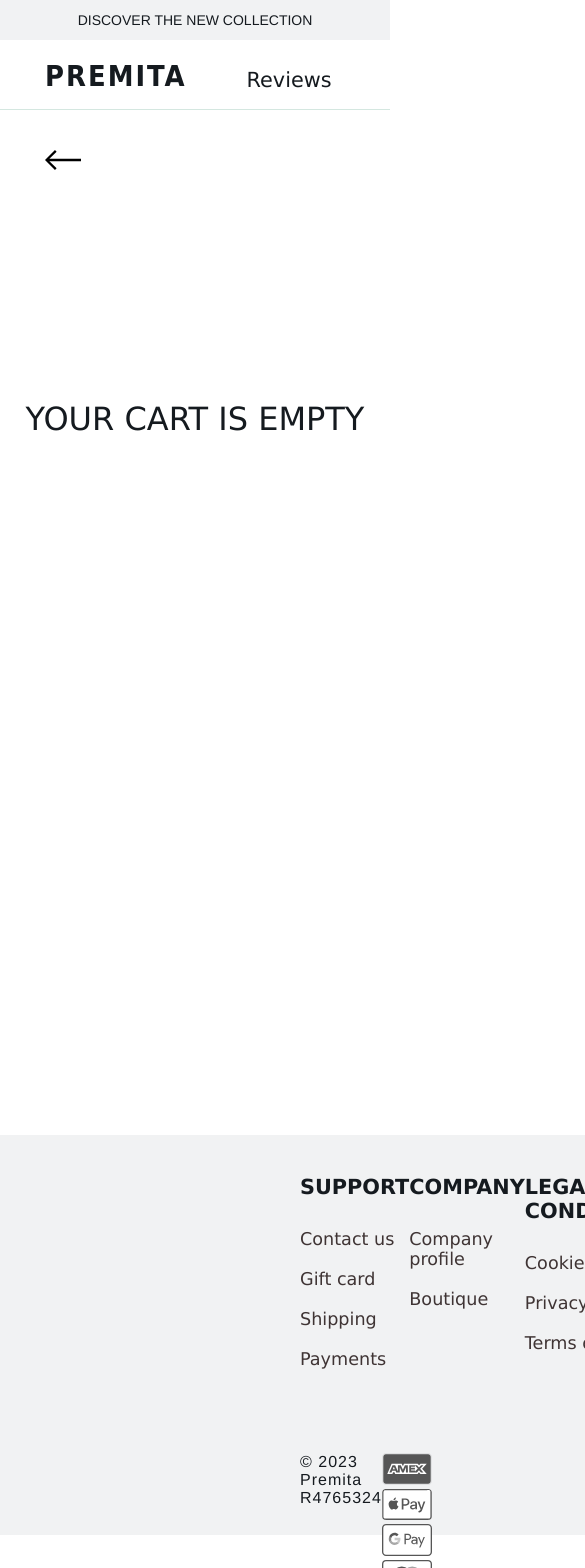
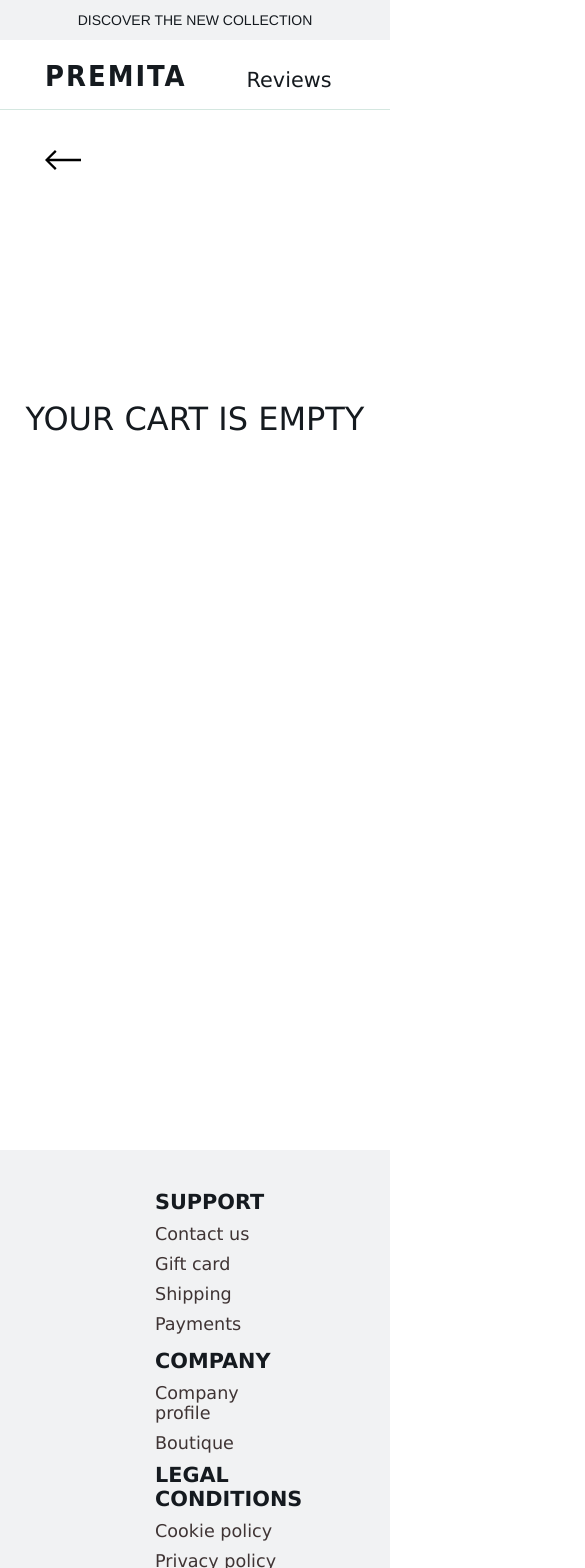
Before and after one commit to SergeiLemeshko/Vue-app-2, a Vue app: page /cart in a window 390 px wide. Shown: the top 1568 px of the page, 585 px wide, since content can reach past the window. Built offline with nearby package versions, Linux system fonts and the light colour scheme.

Commit message:
сделал адаптив для главной страницы и начал корзину

```diff
--- a/src/components/cart/Cart.vue
+++ b/src/components/cart/Cart.vue
@@ -1,12 +1,14 @@
 <template>
     <div class="cart">
-        <router-link :to="{name: 'catalog'}">
-            <div class="product-catalog-in__cart"></div>
-        </router-link>
-            <p class="cart-empty"
+        <p class="cart-empty"
                 v-if="!CART_ARR.length">
                 <span>Your cart is empty</span>
             </p>
+        <div class="cart-left">
+            <router-link :to="{name: 'catalog'}">
+                <div class="product-catalog-in__cart"></div>
+            </router-link>
+
             <cart-item
                 v-for="(elem, index) in CART_ARR"
                 :key="elem.id"
@@ -15,7 +17,9 @@
                 @increment="increment(index)"
                 @decrement="decrement(index)"
             />
-        <div class="cart-sum" v-show="totalCartSum >= 1">
+        </div>
+        <div class="cart-right">
+            <div class="cart-sum" v-show="totalCartSum >= 1">
             <p class="cart-sum__order">Order summary</p>
             <p class="cart-sum__calculate">Shipping calculated at checkout</p>
             <div class="line"></div>
@@ -67,6 +71,7 @@
                                 <img src="@/assets/svg/pay/pay-6.svg">
                             </li>
                         </ul>
+                    </div>
                 </div>
             </div>
         </div>
@@ -132,20 +137,22 @@ export default {
 <style lang="scss" scoped>
 .cart {
     display: flex;
-    flex-direction: column;
+    justify-content: space-between;
+    // flex-direction: column;
     margin: 200px 0px 50px 0px;
-    min-height: 800px;
+    min-height: 900px;
 }
 .cart-sum {
     display: flex;
     flex-direction: column;
-    position: absolute;
+    // position: absolute;
     margin-top: 30px;
-    margin-left: 850px;
+    margin-right: 470px;
+    // margin-left: 850px;
     min-width: 500px;
-    height: 790px;
-    top: 30px;
-    right: 280px;
+    // height: 790px;
+    // top: 30px;
+    // right: 280px;
     padding: 50px 50px;
     background: rgb(241, 242, 243);
     color: rgb(5, 5, 5);
@@ -321,4 +328,13 @@ export default {
     font-size: 18px;
     margin-bottom: 25px;
 }
+
+@media (max-width: 1930px) {
+    .cart {
+        flex-direction: column;
+    }
+    .cart-sum {
+        max-width: 500px;
+    }
+}
 </style>
--- a/src/components/cart/CartItem.vue
+++ b/src/components/cart/CartItem.vue
@@ -122,4 +122,11 @@ img {
 .cart-item:hover img {
     transform: scale(1.1);
 }
+
+@media (max-width: 2070px) {
+    .cart-item {
+        margin-left: 100px;
+    }
+}
+
 </style>
--- a/src/components/catalog/ProductCatalog.vue
+++ b/src/components/catalog/ProductCatalog.vue
@@ -23,10 +23,10 @@
         </div>
         <div class="product-catalog__list">
             <product-item
-            v-for="item in searchProducts"
-            :key="id"
-            :item_ware="item"
-            @addInCart="addInCart"
+                v-for="item in searchProducts"
+                :key="id"
+                :item_ware="item"
+                @addInCart="addInCart"
             />
         </div>
     </div>
@@ -177,14 +177,12 @@ $font-family: 'Lucida Sans Unicode';
     max-width: 2200px;
     padding: 0px 30px 30px 30px;
 }
-
 .product-catalog__list {
     display: grid;
     align-items: center;
     grid-template-columns: repeat(auto-fit, minmax(540px, 1fr));
     grid-gap: 10px;
 }
-
 .product-catalog__cart {
     position: fixed;
     width: 50px;
@@ -228,4 +226,16 @@ $font-family: 'Lucida Sans Unicode';
     display: flex;
     justify-content: end;
 }
+
+@media (max-width: 640px) {
+    .product-catalog {
+        margin: 0 auto;
+        max-width: 2200px;
+        padding: 0px 30px 30px 30px;
+    }
+    .product-catalog__list {
+        grid-template-columns: repeat(auto-fit, minmax(400px, 1fr));
+    }
+}
+
 </style>
--- a/src/components/catalog/ProductItem.vue
+++ b/src/components/catalog/ProductItem.vue
@@ -72,4 +72,15 @@ img {
 .product-item:hover img {
     transform: scale(1.1);
 }
+
+@media (max-width: 640px) {
+    .product-item{
+            margin-top: 50px;
+
+        &__img {
+            width: 250px;
+            height: 250px;
+        }
+    }
+}
 </style>
--- a/src/components/footer/MyFooter.vue
+++ b/src/components/footer/MyFooter.vue
@@ -172,4 +172,107 @@ $font-family: 'Lucida Sans Unicode';
 .footer-bottom-icons__item:last-child {
     margin-right: 0px;
 }
+
+@media (max-width: 1350px) {
+    .footer {
+        padding: 40px 150px;
+    }
+    .footer-bottom-icons__item {
+        margin-right: 10px;
+    }
+}
+
+@media (max-width: 992px) {
+    .footer {
+        height: 750px;
+        padding: 40px 250px;
+    }
+    .footer-top {
+        flex-wrap: wrap;
+    }
+    .footer-bottom {
+        flex-wrap: wrap;
+    }
+    .footer-support__menu {
+        margin-right: 20px;
+        margin-bottom: 30px;
+    }
+    .footer-company__menu {
+        margin-right: 20px;
+    }
+    .footer-conditions__menu {
+        margin-right: 20px;
+    }
+    .footer-info__menu {
+        margin-right: 20px;
+    }
+    .footer-bottom__left {
+        & span {
+            display: block;
+            margin-bottom: 30px;
+        }
+    }
+}
+
+@media (max-width: 865px) {
+    .footer {
+        height: 750px;
+        padding: 40px 190px;
+    }
+}
+
+@media (max-width: 767px) {
+    .footer {
+        height: 750px;
+        padding: 40px 140px;
+        margin-top: 25px;
+    }
+    .footer-bottom-icons__item {
+        margin-right: 6px;
+        width: 40px;
+    }
+}
+
+@media (max-width: 640px) {
+    .footer {
+        height: 940px;
+        padding: 40px 190px;
+        margin-top: 20px;
+
+        & p {
+            margin-bottom: 5px;
+        }
+    }
+    .footer-support__menu {
+        margin-bottom: 5px;
+        margin-left: 5px;
+    }
+    .footer-company__menu {
+        margin-left: 5px;
+    }
+    .footer-conditions__menu {
+        margin-left: 5px;
+    }
+    .footer-info__menu {
+        margin-left: 5px;
+    }
+    .footer-bottom-icons__item {
+        margin-right: 6px;
+        width: 40px;
+    }
+    .footer-top {
+        margin-bottom: 15px;
+
+        & li {
+            margin-bottom: 10px;
+        }
+    }
+}
+@media (max-width: 520px) {
+    .footer {
+        height: 940px;
+        padding: 40px 150px;
+        margin-top: 20px;
+    }
+}
 </style>
--- a/src/components/slider/SliderList.vue
+++ b/src/components/slider/SliderList.vue
@@ -66,4 +66,9 @@ export default {
     overflow: hidden;
     transition: all 1.2s ease-in-out;
 }
+@media (max-width: 640px) {
+    .slider-list {
+        display: none;
+    }
+}
 </style>
```
